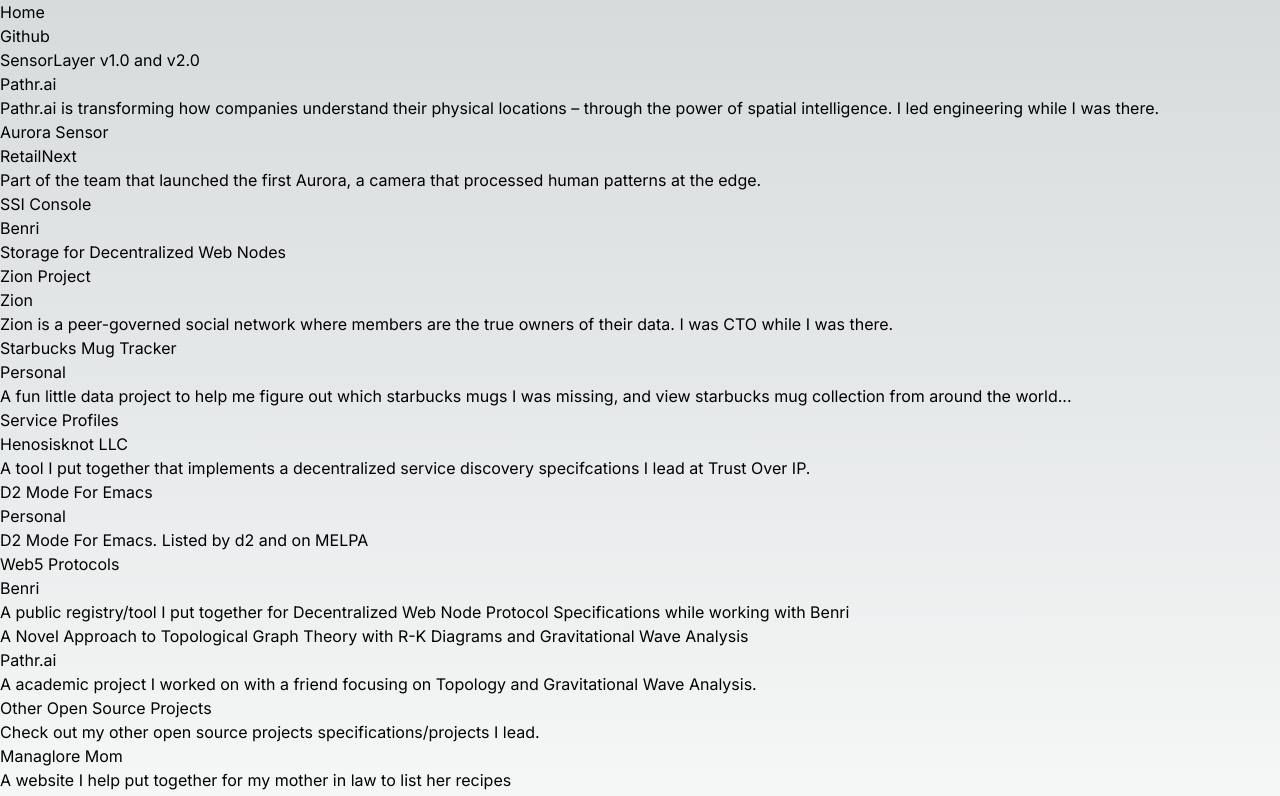
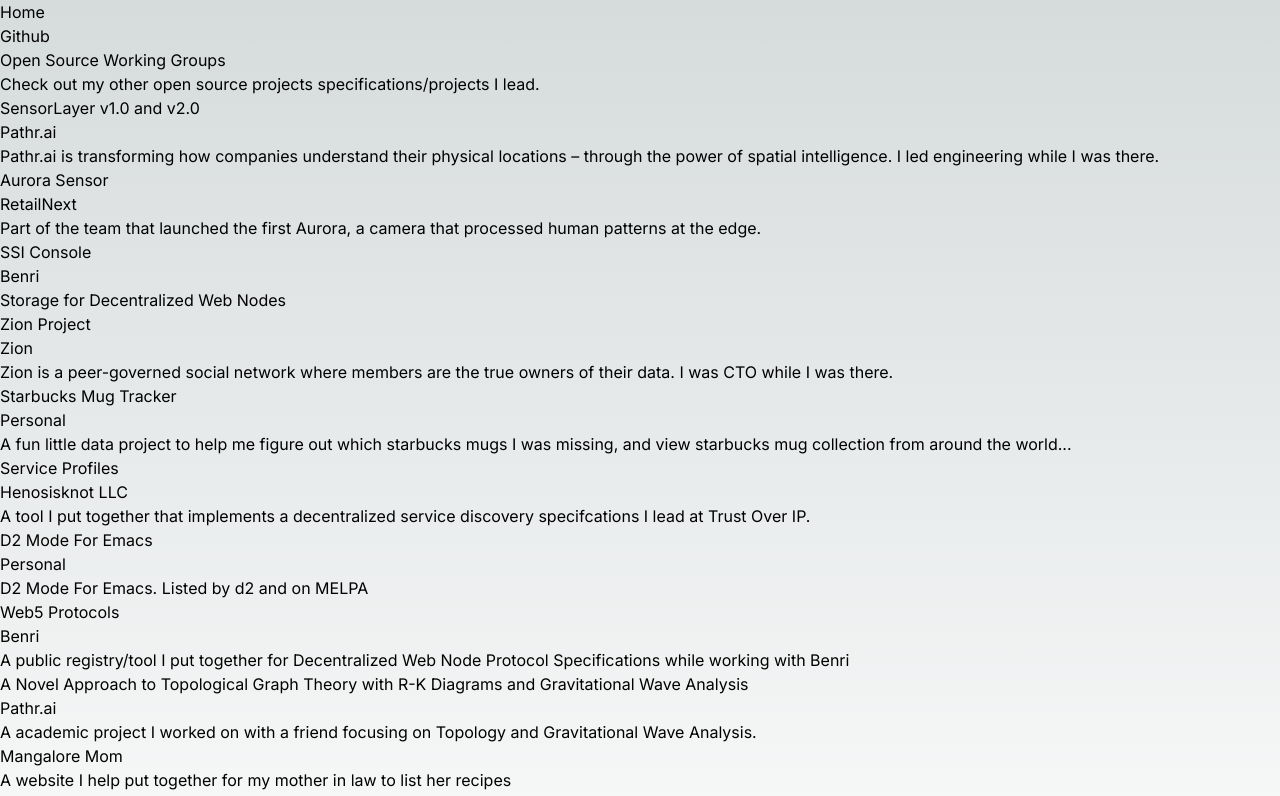
Before and after one commit to andorsk/us.andor.www, a Next.js app: page /projects in a window 1280 px wide. Shown: the top 796 px of the page. Built offline with nearby package versions, Linux system fonts and the light colour scheme.

Commit message:
updated layout.tsx

```diff
--- a/src/app/projects/layout.tsx
+++ b/src/app/projects/layout.tsx
@@ -11,6 +11,12 @@
 
 const ProjectLayout = () => {
   const links: Link[] = [
+    {
+      url: "/opensource",
+      label: "Open Source Working Groups",
+      description:
+        "Check out my other open source projects specifications/projects I lead.",
+    },
     {
       url: "https://pathr.ai/products-technology/",
       label: "SensorLayer v1.0 and v2.0",
@@ -74,14 +80,8 @@
         "A academic project I worked on with a friend focusing on Topology and Gravitational Wave Analysis.",
     },
     {
-      url: "/opensource",
-      label: "Other Open Source Projects",
-      description:
-        "Check out my other open source projects specifications/projects I lead.",
-    },
-    {
       url: "https://mangaloremom.com/en/",
-      label: "Managlore Mom",
+      label: "Mangalore Mom",
       description:
         "A website I help put together for my mother in law to list her recipes",
     },
```
